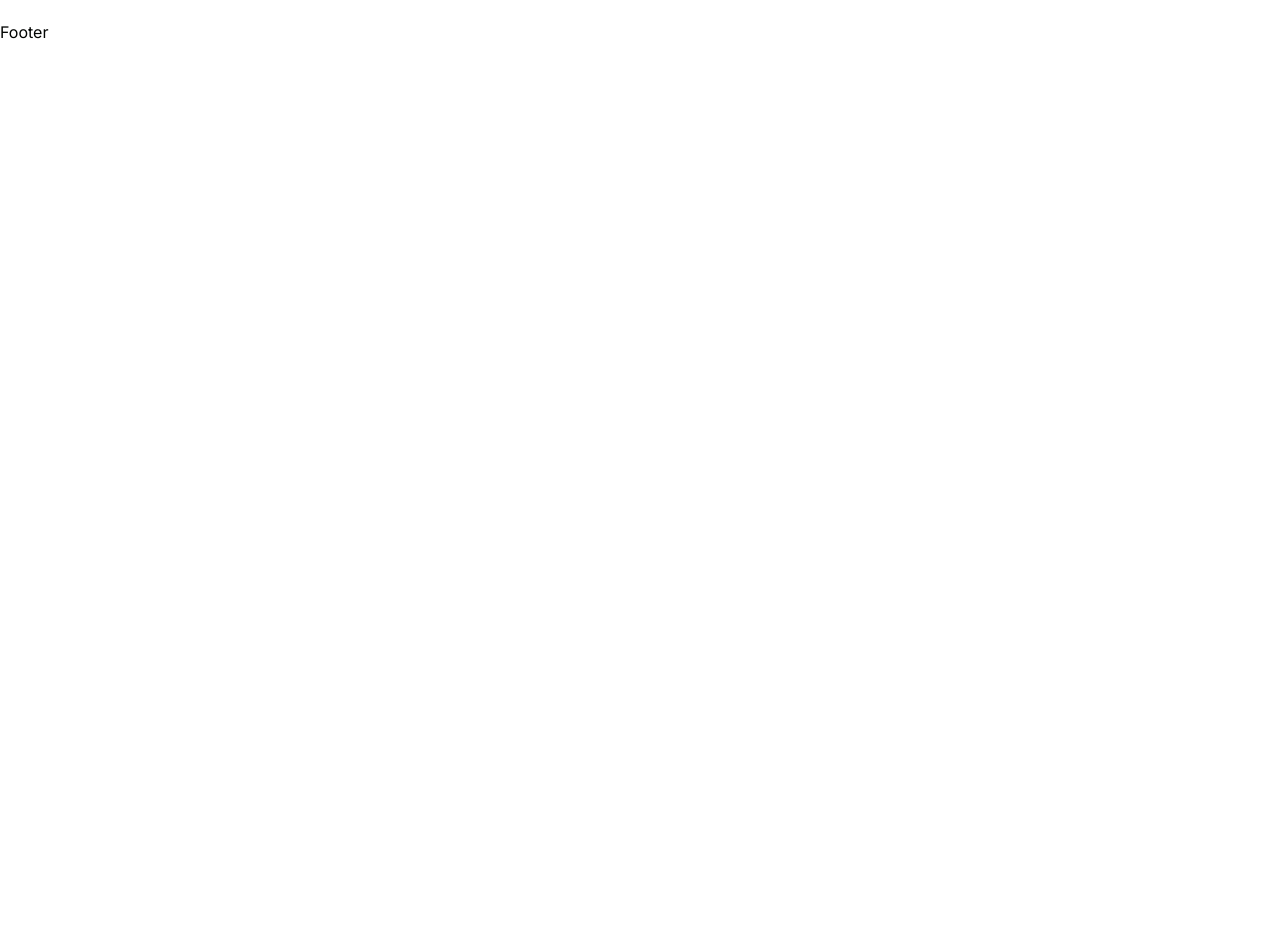
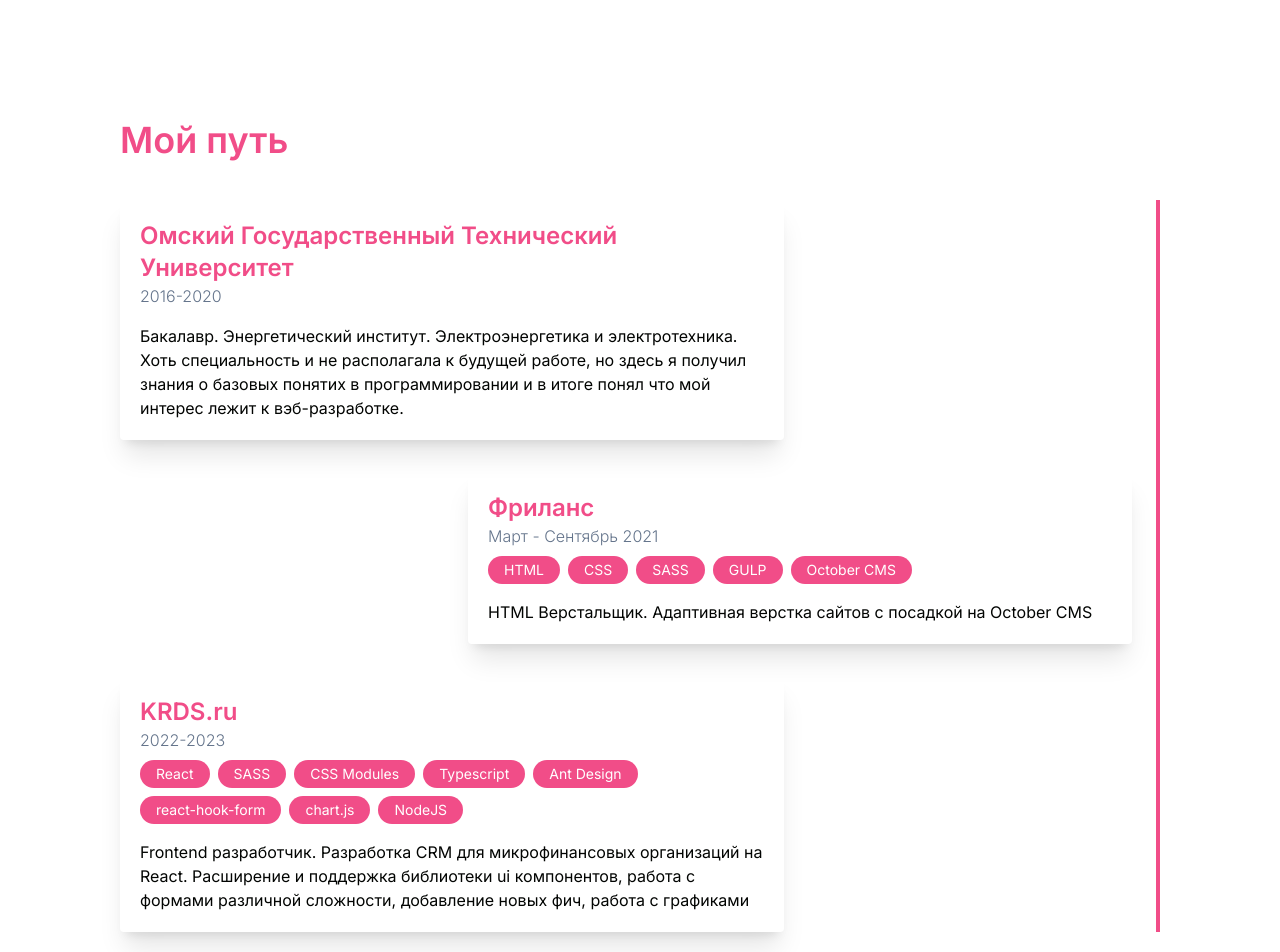
Before and after one commit to raveandcrave/my-portfolio, a Next.js app: page /en in a window 1280 px wide. Shown: the part 1440-2392 px from the top of the page. Before the commit the page ends 1484 px from the top, so only its background shows below. Built offline with nearby package versions, Linux system fonts and the light colour scheme.

Commit message:
experience section

```diff
--- a/src/app/[lang]/page.tsx
+++ b/src/app/[lang]/page.tsx
@@ -1,6 +1,7 @@
 import {ValidLocale, getDictionary} from '@/i18n';
 import TitleSection from '@/components/TitleSection/TitleSection';
 import AboutSection from '@/components/AboutSection/AboutSection';
+import ExperienceSection from '@/components/ExperienceSection/ExperienceSection';
 
 interface HomePageProps {
   params: {
@@ -15,6 +16,7 @@ export default async function Home({params: {lang}}: HomePageProps) {
     <>
       <TitleSection />
       <AboutSection />
+      <ExperienceSection />
     </>
   );
 }
--- a/src/components/AboutSection/AboutSection.tsx
+++ b/src/components/AboutSection/AboutSection.tsx
@@ -8,7 +8,9 @@ const skills = [
   'JavaScript (ES6+)',
   'TypeScript',
   'CSS/SASS/CSS Modules',
+  'Tailwind CSS',
   'React/Redux',
+  'Next.js',
   'Git',
   'Webpack',
   'Docker',
@@ -17,12 +19,12 @@ const skills = [
 
 const AboutSection = () => {
   return (
-    <section className="px-10 py-24">
+    <section className="py-24">
       <Title tag="h2" className="mb-10">
         Обо Мне
       </Title>
       <div className="grid gap-12 grid-cols-5">
-        <div className="col-span-3 border-l-4 border-cyclamen pl-3">
+        <div className="col-span-3 border-l-4 border-cyclamen pl-6">
           <p className="mb-5">
             Сайт рыбатекст поможет дизайнеру, верстальщику, вебмастеру сгенерировать несколько абзацев более менее
             осмысленного текста рыбы на русском языке, а начинающему оратору отточить навык публичных выступлений в
--- /dev/null
+++ b/src/components/ExperienceList/ExperienceList.module.css
@@ -0,0 +1,3 @@
+.wrapper {
+  @apply border-r-4 border-cyclamen pr-6 grid grid-cols-3 gap-8;
+}
--- /dev/null
+++ b/src/components/ExperienceList/ExperienceList.tsx
@@ -0,0 +1,53 @@
+import Title from '@/components/Title/Title';
+import styles from './ExperienceList.module.css';
+
+const experiences = [
+  {
+    title: 'Омский Государственный Технический Университет',
+    dates: '2016-2020',
+    description:
+      'Бакалавр. Энергетический институт. Электроэнергетика и электротехника. Хоть специальность и не располагала к будущей работе, но здесь я получил знания о базовых понятих в программировании и в итоге понял что мой интерес лежит к вэб-разработке.',
+  },
+  {
+    title: 'Фриланс',
+    dates: 'Март - Сентябрь 2021',
+    tags: ['HTML', 'CSS', 'SASS', 'GULP', 'October CMS'],
+    description: 'HTML Верстальщик. Адаптивная верстка сайтов с посадкой на October CMS',
+  },
+  {
+    title: 'KRDS.ru',
+    dates: '2022-2023',
+    tags: ['React', 'SASS', 'CSS Modules', 'Typescript', 'Ant Design', 'react-hook-form', 'chart.js', 'NodeJS'],
+    description:
+      'Frontend разработчик. Разработка CRM для микрофинансовых организаций на React. Расширение и поддержка библиотеки ui компонентов, работа с формами различной сложности, добавление новых фич, работа с графиками',
+  },
+];
+
+const ExperienceBlock = () => {
+  return (
+    <div className={styles.wrapper}>
+      {experiences.map((item) => {
+        const {title, tags, dates, description} = item;
+
+        return (
+          <div key={title} className="col-span-2 even:col-start-2 p-5 rounded shadow-xl">
+            <Title tag="h3">{title}</Title>
+            <div className="font-light text-slate-500">{dates}</div>
+            {tags && (
+              <ul className="flex gap-2 flex-wrap mt-2">
+                {tags.map((tag) => (
+                  <li key={tag} className="px-4 py-1 bg-cyclamen text-white text-sm rounded-2xl">
+                    {tag}
+                  </li>
+                ))}
+              </ul>
+            )}
+            <p className="mt-4">{description}</p>
+          </div>
+        );
+      })}
+    </div>
+  );
+};
+
+export default ExperienceBlock;
--- /dev/null
+++ b/src/components/ExperienceSection/ExperienceSection.tsx
@@ -0,0 +1,15 @@
+import Title from '@/components/Title/Title';
+import ExperienceList from '@/components/ExperienceList/ExperienceList';
+
+const ExperienceSection = () => {
+  return (
+    <section className="py-24 mx-auto">
+      <Title tag="h2" className="mb-10">
+        Мой путь
+      </Title>
+      <ExperienceList />
+    </section>
+  );
+};
+
+export default ExperienceSection;
--- a/src/components/Title/Title.module.css
+++ b/src/components/Title/Title.module.css
@@ -7,5 +7,5 @@
 }
 
 .h3 {
-  @apply text-cyclamen text-3xl font-semibold;
+  @apply text-cyclamen text-2xl font-semibold;
 }
```
